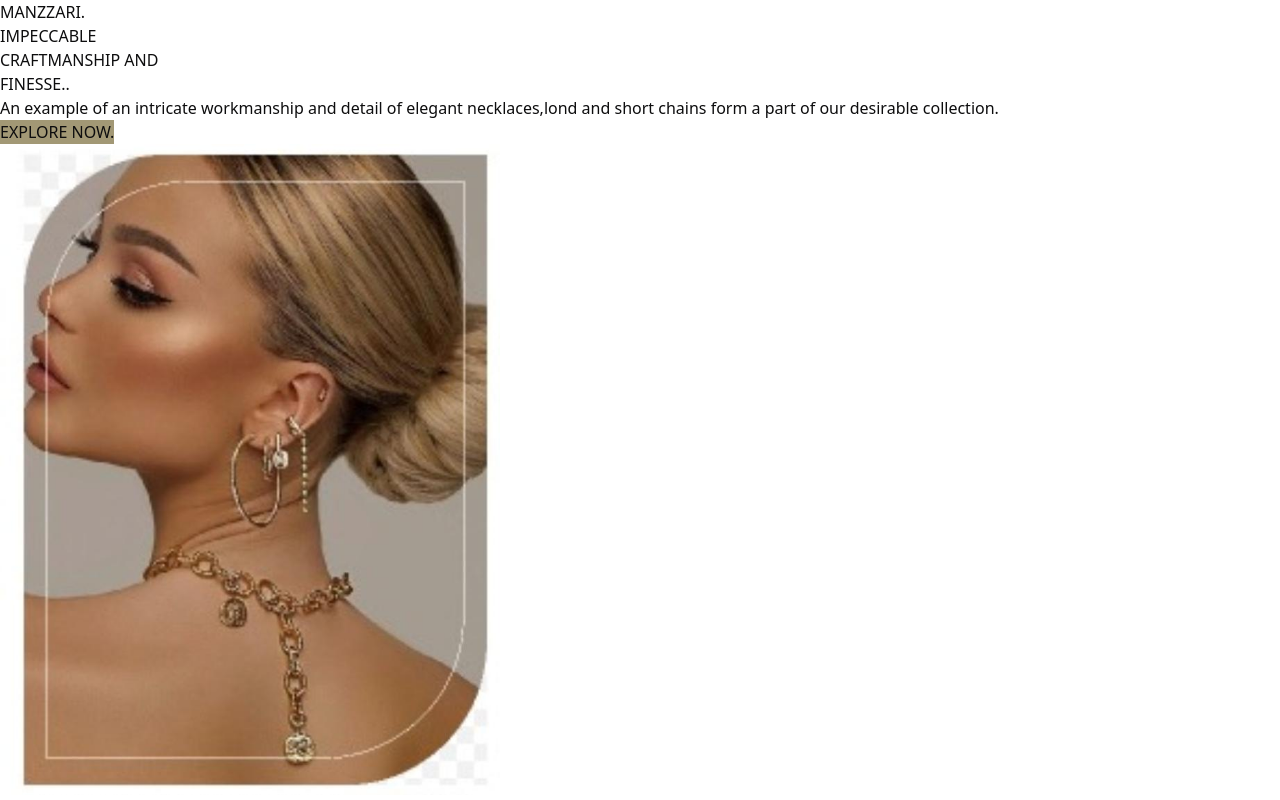
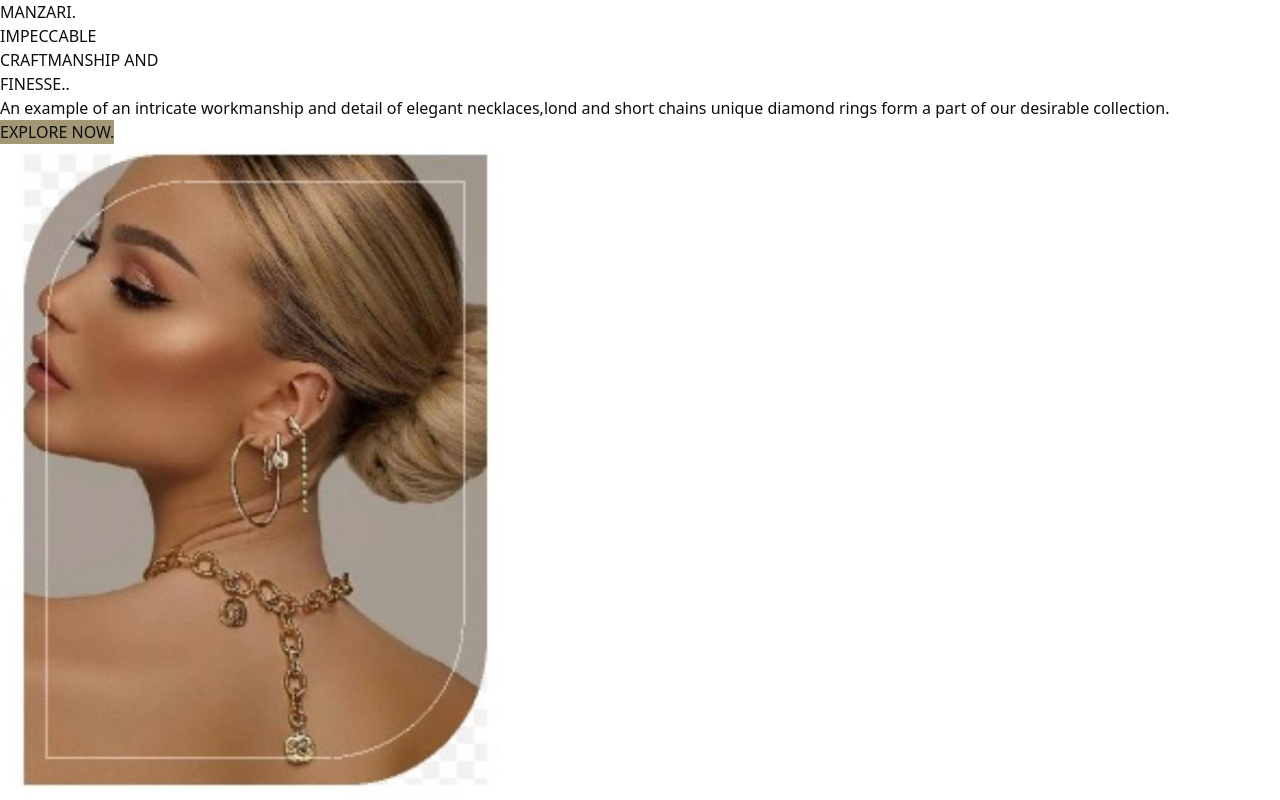
Before and after one commit to SyedaEman002/Figma-Design, a Next.js app in the folder my-app/: page / in a window 1280 px wide. Built offline with nearby package versions, Linux system fonts and the light colour scheme.

Commit message:
page,header

```diff
--- a/my-app/src/app/page.tsx
+++ b/my-app/src/app/page.tsx
@@ -11,7 +11,7 @@ import Header from "../components/header";
         <h1 className="text-[28px] font-bold font-[libre-bodoni]">CRAFTMANSHIP AND</h1>
         <h1 className="text-[28px] font-bold font-[libre-bodoni]">FINESSE..</h1>
         <div>
-        <p className="text-[22px] w-[571px] font-[libre-bodoni] background: rgba(120, 112, 84, 1); "> An example of an intricate workmanship and detail of elegant necklaces,lond and short chains form a part of our desirable collection.</p></div>
+        <p className="text-[22px] w-[571px] font-[libre-bodoni] background: rgba(120, 112, 84, 1); "> An example of an intricate workmanship and detail of elegant necklaces,lond and short chains unique diamond rings form a part of our desirable collection.</p></div>
         <div className="p-2 rounded-md background: rgba(162, 152, 117, 1);">
         <button className="py-2 px-10 font-bold text-slate-50 rounded font-[libre-bodoni] weight-[500]">EXPLORE NOW.</button>
       </div>
--- a/my-app/src/components/header.tsx
+++ b/my-app/src/components/header.tsx
@@ -3,7 +3,7 @@ function Header(){
     return(
         <div className=" bg-[rgba(162,152,117,1)] width-[43px];">
         <div>
-            <h1 className="p-[20px] top-[20px] font-[Rye] text-slate-50 font-bold text-[28px]">MANZZARI.</h1>
+            <h1 className="p-[20px] top-[20px] font-[Rye] text-slate-50 font-bold text-[28px]">MANZARI.</h1>
         </div>
         </div>
     )
```
